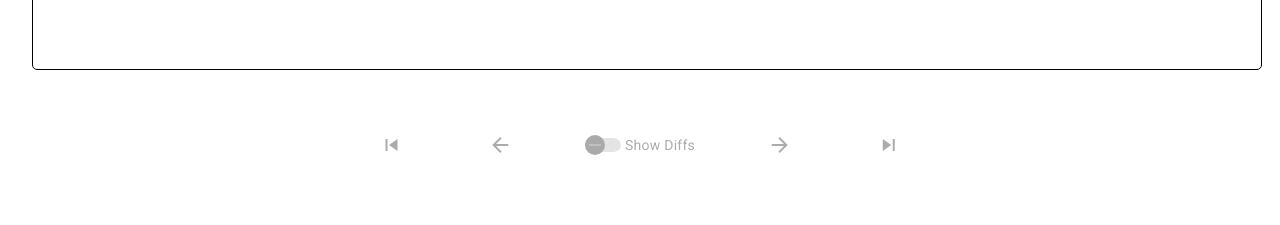
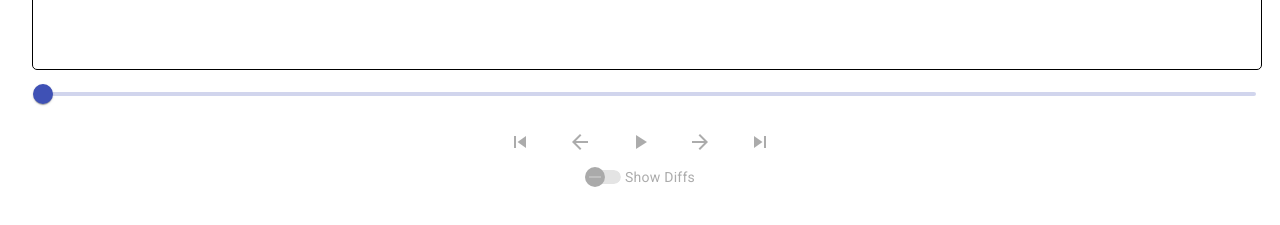
Before and after one commit to LaurieGale10/program-logs-viewer, an Angular app in the folder front-end/: page / in a window 1280 px wide. Shown: the part 555-780 px from the top of the page. Built offline with nearby package versions, Linux system fonts and the light colour scheme; no server answers.

Commit message:
Implement initial timeline component

```diff
--- a/front-end/src/app/playback-controls/playback-controls.component.html
+++ b/front-end/src/app/playback-controls/playback-controls.component.html
@@ -1,8 +1,7 @@
 <div class="bottom-display">
-  <p id="bottom-display__identical-snapshots-message"
-    [style.visibility]="(currentSnapshot?.codeEqualToPreviousSnapshot && displayDiffs) ? 'visible' : 'hidden'">
-    This program is the same as the previous program
-  </p>
+
+  <app-timeline></app-timeline>
+
   <div class="bottom-display__navigator-buttons">
     <button mat-icon-button matTooltip="Hop to first snapshot (shift + left arrow)" aria-label="Move to first snapshot button with a skip previous icon"
       [disabled]="!contentLoaded || didNotAttemptExercise || currentSnapshot?.snapshotNumber == undefined || currentSnapshot!.snapshotNumber <= 1"
@@ -18,16 +17,15 @@
       (click)="snapshotNavigation.emit(currentSnapshot!.snapshotNumber - 1)">
       <mat-icon>arrow_back</mat-icon>
     </button>
-    <mat-slide-toggle
-      matTooltip="Show a comparison of the current and previous snapshot (d)"
-      [ngModel]="displayDiffs"
-      (ngModelChange)="displayDiffsChange.emit($event)"
-      [disabled]="!contentLoaded || didNotAttemptExercise || currentSnapshot?.snapshotNumber == undefined"
+
+    <button mat-icon-button matTooltip="Previous snapshot (left arrow)" aria-label="Previous snapshot button with a left arrow icon"
+      [disabled]="!contentLoaded || didNotAttemptExercise || currentSnapshot?.snapshotNumber == undefined || totalSnapshots == undefined || currentSnapshot!.snapshotNumber == totalSnapshots"
       [matTooltipShowDelay]="tooltipShowDelay"
       [matTooltipHideDelay]="tooltipHideDelay"
-      [color]="slideToggleColor">
-      Show Diffs
-    </mat-slide-toggle>
+      >
+      <mat-icon>play_arrow</mat-icon>
+    </button>
+
     <button mat-icon-button matTooltip="Next snapshot (right arrow)" aria-label="Next snapshot button with a right arrow icon"
       [disabled]="!contentLoaded || didNotAttemptExercise || currentSnapshot?.snapshotNumber == undefined || totalSnapshots == undefined || currentSnapshot!.snapshotNumber == totalSnapshots"
       [matTooltipShowDelay]="tooltipShowDelay"
@@ -43,4 +41,20 @@
       <mat-icon>skip_next</mat-icon>
     </button>
   </div>
+
+  <mat-slide-toggle
+    matTooltip="Show a comparison of the current and previous snapshot (d)"
+    [ngModel]="displayDiffs"
+    (ngModelChange)="displayDiffsChange.emit($event)"
+    [disabled]="!contentLoaded || didNotAttemptExercise || currentSnapshot?.snapshotNumber == undefined"
+    [matTooltipShowDelay]="tooltipShowDelay"
+    [matTooltipHideDelay]="tooltipHideDelay"
+    [color]="slideToggleColor">
+    Show Diffs
+  </mat-slide-toggle>
+
+  <p id="bottom-display__identical-snapshots-message"
+    [style.visibility]="(currentSnapshot?.codeEqualToPreviousSnapshot && displayDiffs) ? 'visible' : 'hidden'">
+    This program is the same as the previous program
+  </p>
 </div>
--- a/front-end/src/app/playback-controls/playback-controls.component.scss
+++ b/front-end/src/app/playback-controls/playback-controls.component.scss
@@ -1,6 +1,12 @@
 .bottom-display {
   display: flex;
   flex-direction: column;
+  justify-content: center;
+  align-items: center;
+}
+
+app-timeline {
+  width: 100%;
 }
 
 #bottom-display__identical-snapshots-message {
--- a/front-end/src/app/playback-controls/playback-controls.component.ts
+++ b/front-end/src/app/playback-controls/playback-controls.component.ts
@@ -6,13 +6,14 @@ import { MatSlideToggle } from '@angular/material/slide-toggle';
 import { MatTooltip } from '@angular/material/tooltip';
 import { ThemePalette } from '@angular/material/core';
 import { CurrentSnapshot } from '../../types/types';
+import { TimelineComponent } from './timeline/timeline.component';
 
 @Component({
   selector: 'app-playback-controls',
   templateUrl: './playback-controls.component.html',
   styleUrls: ['./playback-controls.component.scss'],
   changeDetection: ChangeDetectionStrategy.Eager,
-  imports: [FormsModule, MatIconButton, MatIcon, MatSlideToggle, MatTooltip]
+  imports: [FormsModule, MatIconButton, MatIcon, MatSlideToggle, MatTooltip, TimelineComponent]
 })
 export class PlaybackControlsComponent {
   @Input() currentSnapshot: CurrentSnapshot | undefined;
--- /dev/null
+++ b/front-end/src/app/playback-controls/timeline/timeline.component.html
@@ -0,0 +1,5 @@
+<div aria-label="Playback timeline">
+  <mat-slider class="playback-slider">
+    <input matSliderThumb>
+  </mat-slider>
+</div>
--- /dev/null
+++ b/front-end/src/app/playback-controls/timeline/timeline.component.scss
@@ -0,0 +1,3 @@
+.playback-slider {
+  width: 100%;
+}
--- /dev/null
+++ b/front-end/src/app/playback-controls/timeline/timeline.component.ts
@@ -0,0 +1,12 @@
+import { ChangeDetectionStrategy, Component } from '@angular/core';
+import {MatSliderModule} from '@angular/material/slider';
+
+
+@Component({
+  selector: 'app-timeline',
+  templateUrl: './timeline.component.html',
+  styleUrls: ['./timeline.component.scss'],
+  changeDetection: ChangeDetectionStrategy.Eager,
+  imports: [MatSliderModule]
+})
+export class TimelineComponent {}
```
